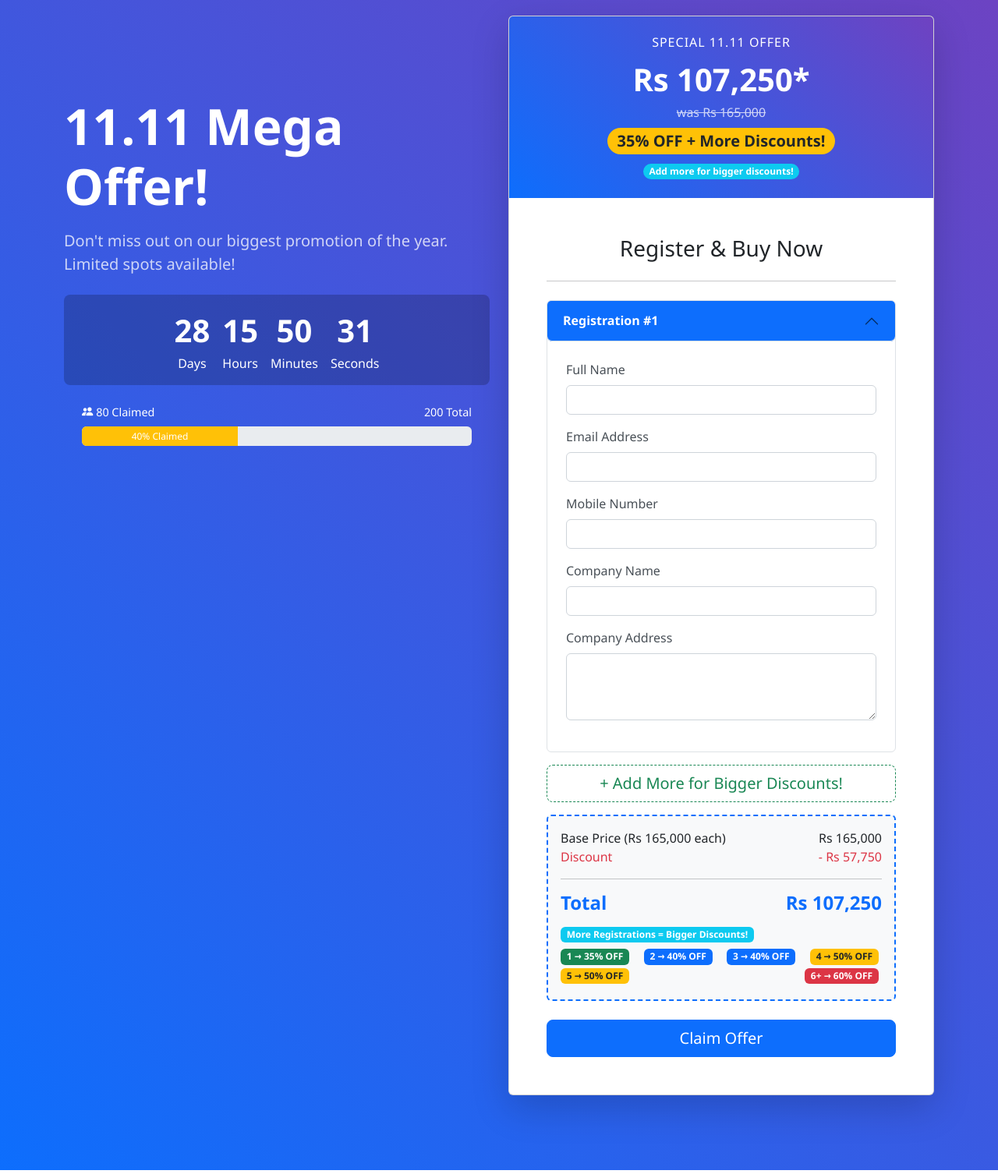
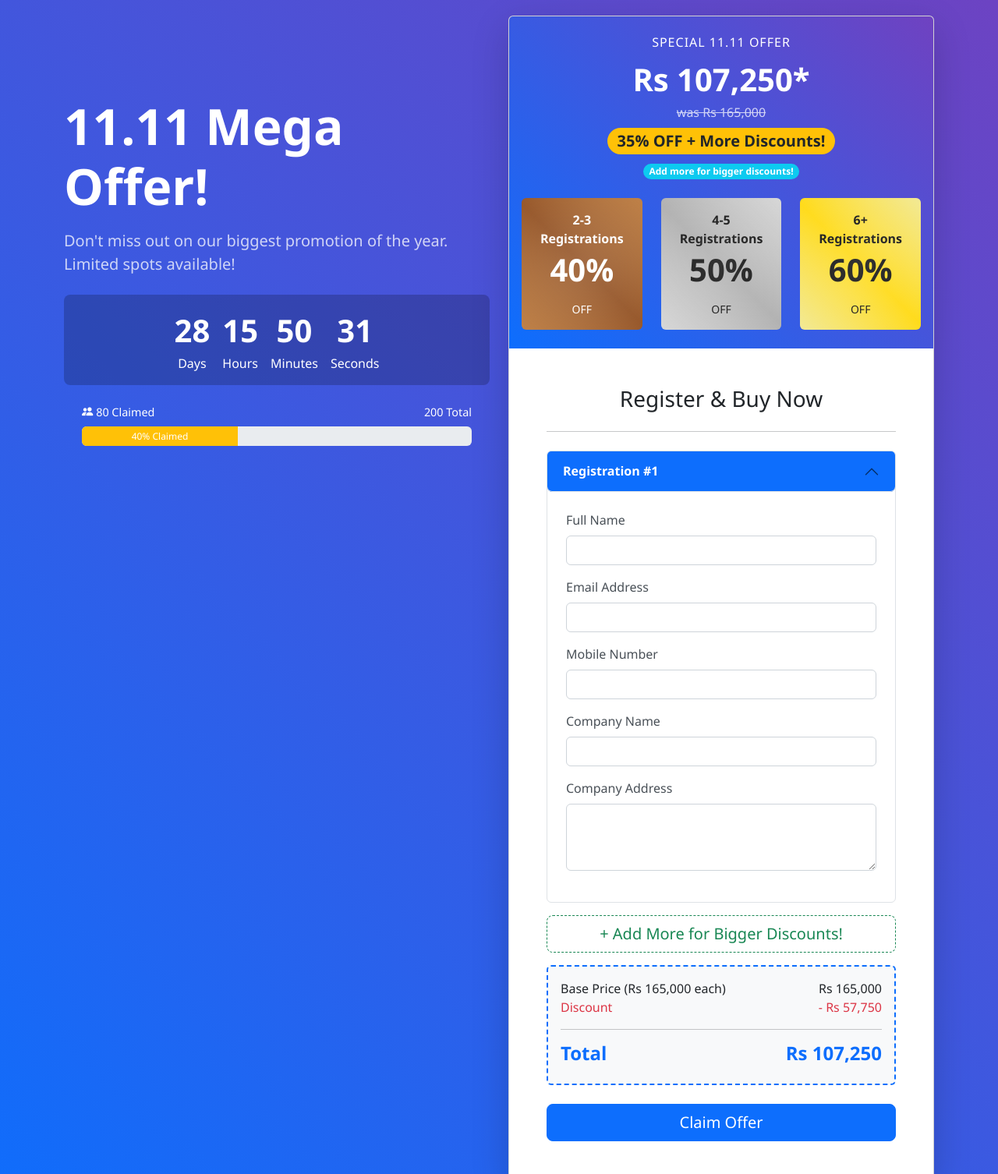
Before and after one commit to th3gh0s8/myWebDev, a PHP site: page / in a window 1280 px wide. Shown: the part 76-1582 px from the top of the page at 78% size. Run offline with PHP 8.4, Linux system fonts and the light colour scheme; data that the repository does not hold is empty; some libraries are stand-ins or nearby versions.

Commit message:
Revamp discount tiers UI and styling
Replaced the old discount tier badges with new tier cards for 2-3, 4-5, and 6+ registrations in index.php. Added corresponding CSS for tier card layouts, gradients, and hover effects in style.css to improve visual clarity and user experience.

Co-Authored-By: SLRAPTOR <63906862+SLRAPTOR@users.noreply.github.com>

```diff
--- a/index.php
+++ b/index.php
@@ -64,6 +64,30 @@ include 'header.php';
                         <span class="badge bg-warning text-dark rounded-pill fs-5">35% OFF + More Discounts!</span>
                         <div class="mt-2">
                             <span class="badge bg-info text-white rounded-pill">Add more for bigger discounts!</span>
+                            <div class="discount-tiers mt-4">
+                                <div class="row">
+                                                                            <div class="col text-center">
+                                                                                <div class="tier-card tier-1 p-3 rounded">
+                                                                                    <p class="fw-bold mb-1">2-3 Registrations</p>
+                                                                                    <p class="display-6 fw-bold">40%</p>
+                                                                                    <p class="small mb-0">OFF</p>
+                                                                                </div>
+                                                                            </div>
+                                                                            <div class="col text-center">
+                                                                                <div class="tier-card tier-2 p-3 rounded">
+                                                                                    <p class="fw-bold mb-1">4-5 Registrations</p>
+                                                                                    <p class="display-6 fw-bold">50%</p>
+                                                                                    <p class="small mb-0">OFF</p>
+                                                                                </div>
+                                                                            </div>
+                                                                            <div class="col text-center">
+                                                                                <div class="tier-card tier-3 p-3 rounded">                                            <p class="fw-bold mb-1">6+ Registrations</p>
+                                            <p class="display-6 fw-bold">60%</p>
+                                            <p class="small mb-0">OFF</p>
+                                        </div>
+                                    </div>
+                                </div>
+                            </div>
                         </div>
                     </div>
                     <div class="card-body p-5">
@@ -78,6 +102,8 @@ include 'header.php';
                                 <button type="button" id="add-form-btn" class="btn btn-lg btn-outline-success">+ Add More for Bigger Discounts!</button>
                             </div>
 
+
+
                             <div id="total-summary" class="p-3 bg-light rounded">
                                 <div class="d-flex justify-content-between">
                                     <span>Base Price (Rs 165,000 each)</span>
@@ -91,21 +117,6 @@ include 'header.php';
                                 <div class="d-flex justify-content-between h4 fw-bold">
                                     <span>Total</span>
                                     <span id="total-price-display">Rs 107,250</span>
-                                </div>
-                                <div class="mt-3">
-                                    <div class="discount-tiers">
-                                        <div class="d-flex justify-content-between align-items-center mb-2">
-                                            <span class="badge bg-info text-white">More Registrations = Bigger Discounts!</span>
-                                        </div>
-                                        <div class="d-flex flex-wrap justify-content-between">
-                                            <span class="badge bg-success me-1 mb-1">1 → 35% OFF</span>
-                                            <span class="badge bg-primary me-1 mb-1">2 → 40% OFF</span>
-                                            <span class="badge bg-primary me-1 mb-1">3 → 40% OFF</span>
-                                            <span class="badge bg-warning text-dark me-1 mb-1">4 → 50% OFF</span>
-                                            <span class="badge bg-warning text-dark me-1 mb-1">5 → 50% OFF</span>
-                                            <span class="badge bg-danger me-1 mb-1">6+ → 60% OFF</span>
-                                        </div>
-                                    </div>
                                 </div>
                             </div>
 
--- a/style.css
+++ b/style.css
@@ -183,6 +183,48 @@ body {
     transform: translateY(-100%);
 }
 
+.discount-tiers .tier-card {
+    position: relative;
+    overflow: hidden;
+}
+
+.discount-tiers .tier-card::before {
+    content: "";
+    position: absolute;
+    top: -50%;
+    left: -50%;
+    width: 200%;
+    height: 200%;
+    background: radial-gradient(circle, rgba(255,255,255,0.2), transparent);
+    transform: rotate(45deg);
+    transition: all 0.5s ease;
+}
+
+.discount-tiers .tier-card:hover::before {
+    top: 50%;
+    left: 50%;
+}
+
+.discount-tiers .tier-1 {
+    background: linear-gradient(45deg, #b87333, #8b4513, #b87333);
+    color: #fff;
+}
+
+.discount-tiers .tier-2 {
+    background: linear-gradient(45deg, #d3d3d3, #a9a9a9, #d3d3d3);
+    color: #000;
+}
+
+.discount-tiers .tier-3 {
+    background: linear-gradient(45deg, #f1e78b, #ffd700, #f1e78b);
+    color: #000;
+}
+
+.discount-tiers .tier-card:hover {
+    transform: translateY(-5px);
+    box-shadow: 0 8px 16px rgba(0,0,0,0.2);
+}
+
 /* Form Styling */
 #promo-form .form-label {
     font-weight: 500;
```
